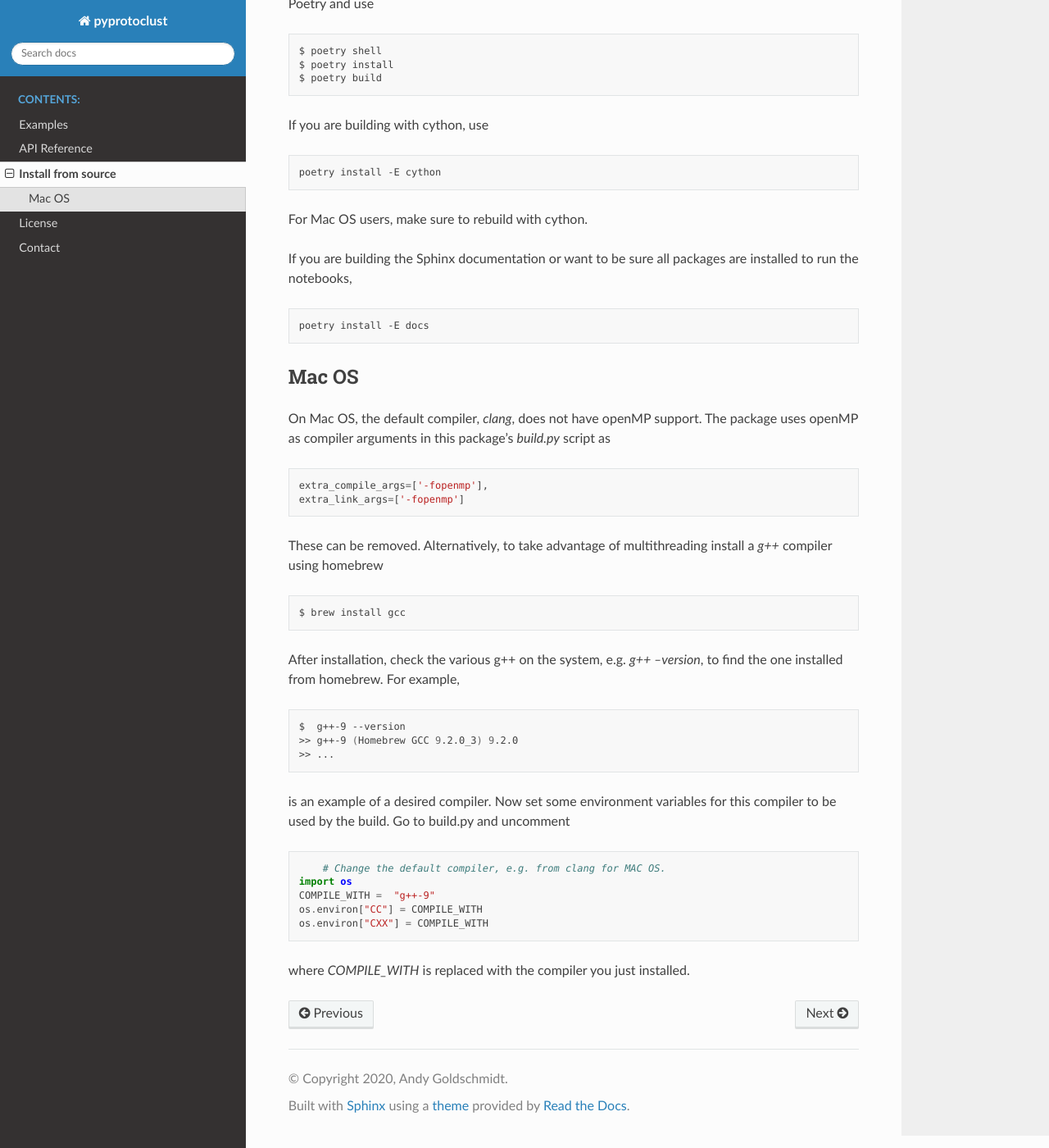
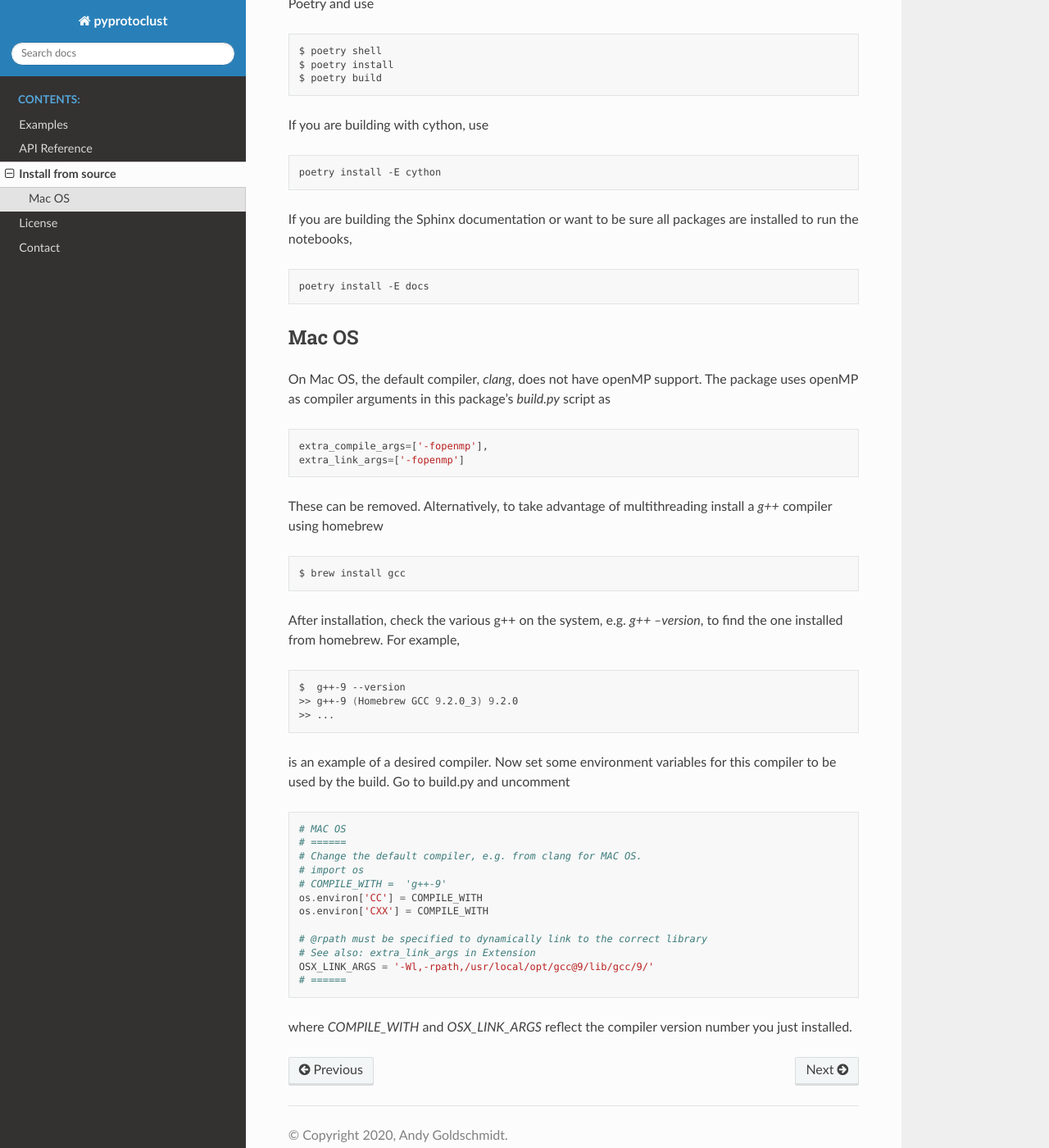
Before and after one commit to andgoldschmidt/pyprotoclust, a Sphinx documentation site: the page built from docs/installation.rst, in a window 1280 px wide and 1400 px high, scrolled down 239 px. Shown: the whole window at 82% size. Built offline with Sphinx 7.4.7 and the Read the Docs theme 2.0.0, drawn with Linux system fonts in a browser that asks for light colours.

```diff
--- a/docs/installation.rst
+++ b/docs/installation.rst
@@ -18,8 +18,6 @@ If you are building with cython, use
 .. code-block:: bash
 
 	poetry install -E cython
-
-For Mac OS users, make sure to rebuild with cython.
 
 If you are building the Sphinx documentation or want to be sure all packages are installed to run the notebooks,
 
@@ -56,10 +54,17 @@ is an example of a desired compiler. Now set some environment variables for this
 
 .. code-block:: python
 
+	# MAC OS
+	# ======
 	# Change the default compiler, e.g. from clang for MAC OS.
-    import os
-    COMPILE_WITH =  "g++-9"
-    os.environ["CC"] = COMPILE_WITH
-    os.environ["CXX"] = COMPILE_WITH
+	# import os
+	# COMPILE_WITH =  'g++-9'
+	os.environ['CC'] = COMPILE_WITH
+	os.environ['CXX'] = COMPILE_WITH
 
-where *COMPILE_WITH* is replaced with the compiler you just installed.
+	# @rpath must be specified to dynamically link to the correct library
+	# See also: extra_link_args in Extension
+	OSX_LINK_ARGS = '-Wl,-rpath,/usr/local/opt/gcc@9/lib/gcc/9/'
+	# ======
+
+where *COMPILE_WITH* and *OSX_LINK_ARGS* reflect the compiler version number you just installed.
--- a/pyproject.toml
+++ b/pyproject.toml
@@ -37,5 +37,5 @@ docs = ["sphinx", "sklearn", "scipy", "nbsphinx", "jupyter_client", "ipykernel",
 		"sphinx_rtd_theme"]
 
 [build-system]
-requires = ["poetry>=0.12"]
-build-backend = "poetry.masonry.api"
+requires = ["poetry_core>=1.0.0", "setuptools", "cython"]
+build-backend = "poetry.core.masonry.api"
```
Also changed, not shown: build.py (+17 -8 lines), 1 other file.
